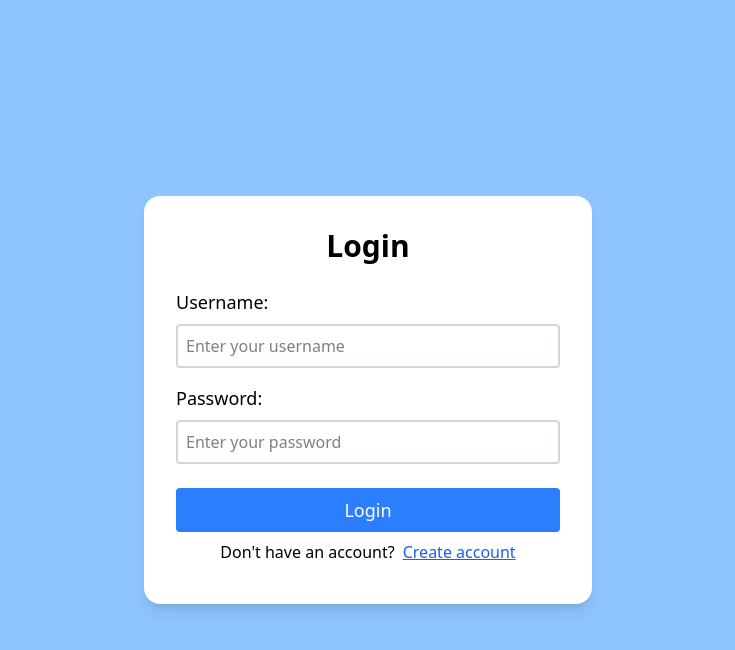
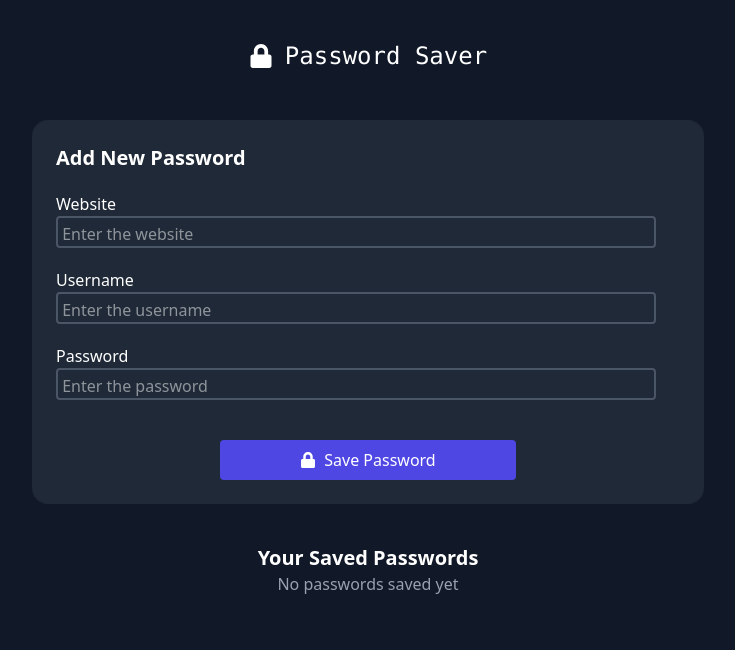
Before and after one commit to ad1tyaydv/password-saver, a React (Vite) app: page /passwords in a window 1280 px wide. Shown: the top 650 px of the page, without its empty margins (272-1007 px from the left). Built offline with nearby package versions, Linux system fonts and the light colour scheme.

Commit message:
third commit

```diff
--- a/src/App.jsx
+++ b/src/App.jsx
@@ -1,13 +1,16 @@
-import Authpage from "./components/authpage";
+import { BrowserRouter as Router, Routes, Route } from "react-router-dom";
 import Passpage from "./components/passpage";
+import Login from "./components/login";
 
 
 function App() {
-
-  return(
-    <div>
-      <Authpage />
-    </div>
+  return (
+      <Router>
+        <Routes>
+          <Route path="/" element={<Login />} />
+          <Route path="/passwords" element={<Passpage />} />
+        </Routes>
+      </Router>
   );
 }
 
--- a/src/components/login.jsx
+++ b/src/components/login.jsx
@@ -1,13 +1,32 @@
-import Passpage from "./passpage";
+import { useState } from "react";
+import { useNavigate } from "react-router-dom";
 
 
 function Login ({onSwitch}) {
+    const [ username, setUsername ] = useState('');
+    const [ password, setPassword ] = useState('');
+    const [ error, setError ] = useState('');
+    const navigate = useNavigate();
+
+    const handleLogin = (e) => {
+        e.preventDefault();
+        console.log("Login attempt:", username, password);
+
+    if(username === 'admin' && password === 'password') {
+        navigate('/passwords');
+    } else {
+        setError('Invalid username or password');
+    }
+};
 
     return (
         <div className="min-h-screen bg-blue-300 flex items-center justify-center">
             <div className="bg-white p-8 rounded-2xl shadow-lg w-full max-w-md">
                 <h2 className="text-3xl font-bold text-center mb-6">Login</h2>
 
+                {error && <div className="text-red-500 mb-4 text-center">{error}</div>}
+
+                <form onSubmit={handleLogin}>
                     <div className="mb-4">
                         <label className="block text-lg font-medium mb-2" htmlFor="usename">
                             Username:
@@ -15,8 +34,11 @@ function Login ({onSwitch}) {
                         <input
                             id="username"
                             type="text"
+                            value={username}
                             placeholder="Enter your username"
+                            onChange={(e) => setUsername(e.target.value)}
                             className="w-full border-2 border-gray-300 p-2 rounded focus:outline-none focus:border-blue-500"
+                            required
                         />
                     </div>
 
@@ -27,16 +49,20 @@ function Login ({onSwitch}) {
                         <input
                             id="password"
                             type="password"
+                            value={password}
                             placeholder="Enter your password"
+                            onChange={(e) => setPassword(e.target.value)}
                             className="w-full border-2 border-gray-300 p-2 rounded focus-outline-none focus-border-blue-500"
+                            required
                         />
                     </div>
 
                     <button
-                onClick={Passpage}
+                        type="submit"
                         className="w-full bg-blue-500 hover:bg-blue-800 text-white px-4 py-2 rounded text-lg">
                     Login
                     </button>
+                </form>
 
                 <div className="flex py-2 justify-center">
                     <span className="mr-2">Don't have an account?</span>
--- a/src/components/passpage.jsx
+++ b/src/components/passpage.jsx
@@ -3,6 +3,7 @@ import { FaLock } from "react-icons/fa";
 import { IoMdEye } from "react-icons/io";
 import { FaEyeSlash } from "react-icons/fa";
 import { FaTrash } from "react-icons/fa";
+
 
 function Passpage() {
 
```
Lines whose indentation alone changed are shown as unchanged.
